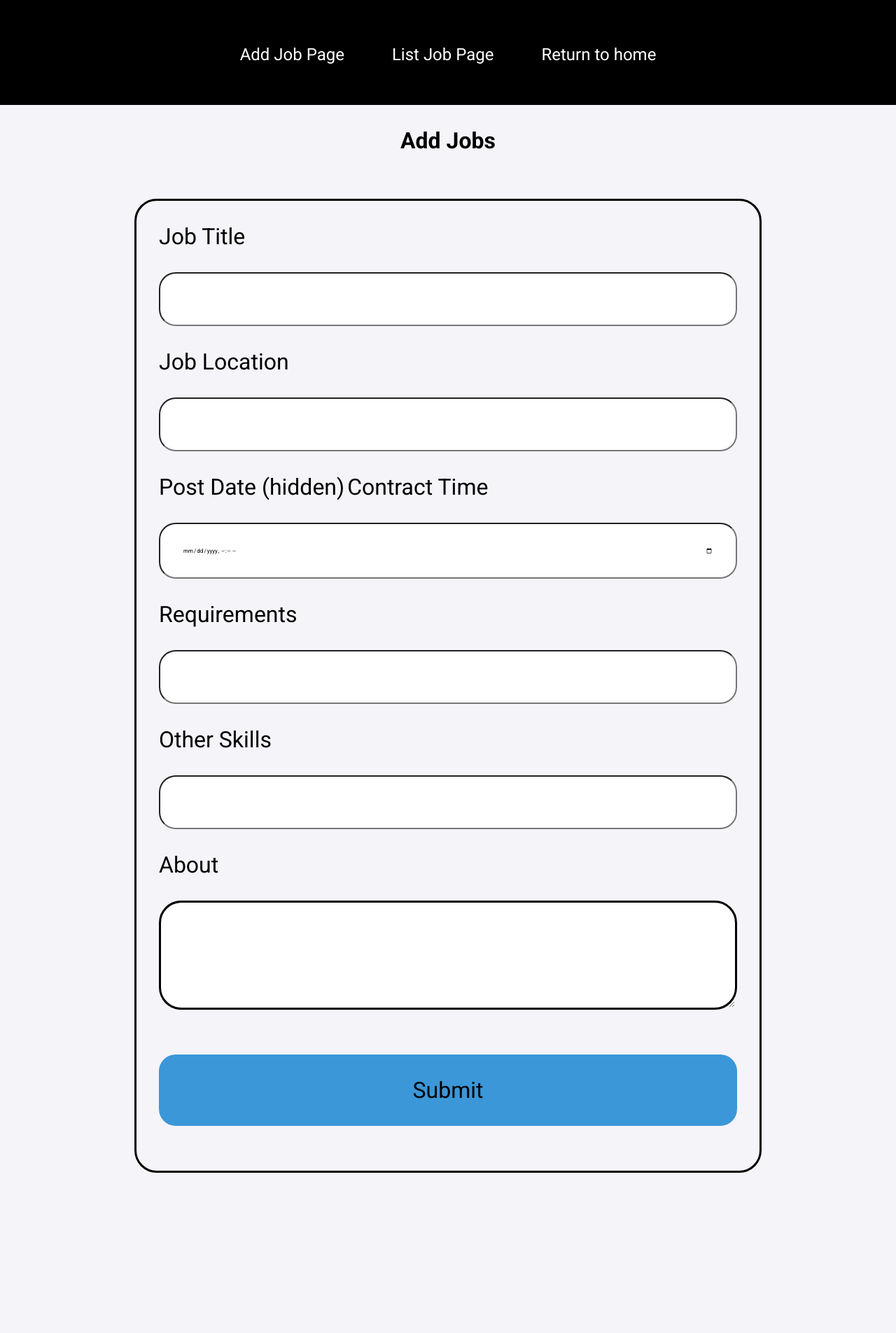
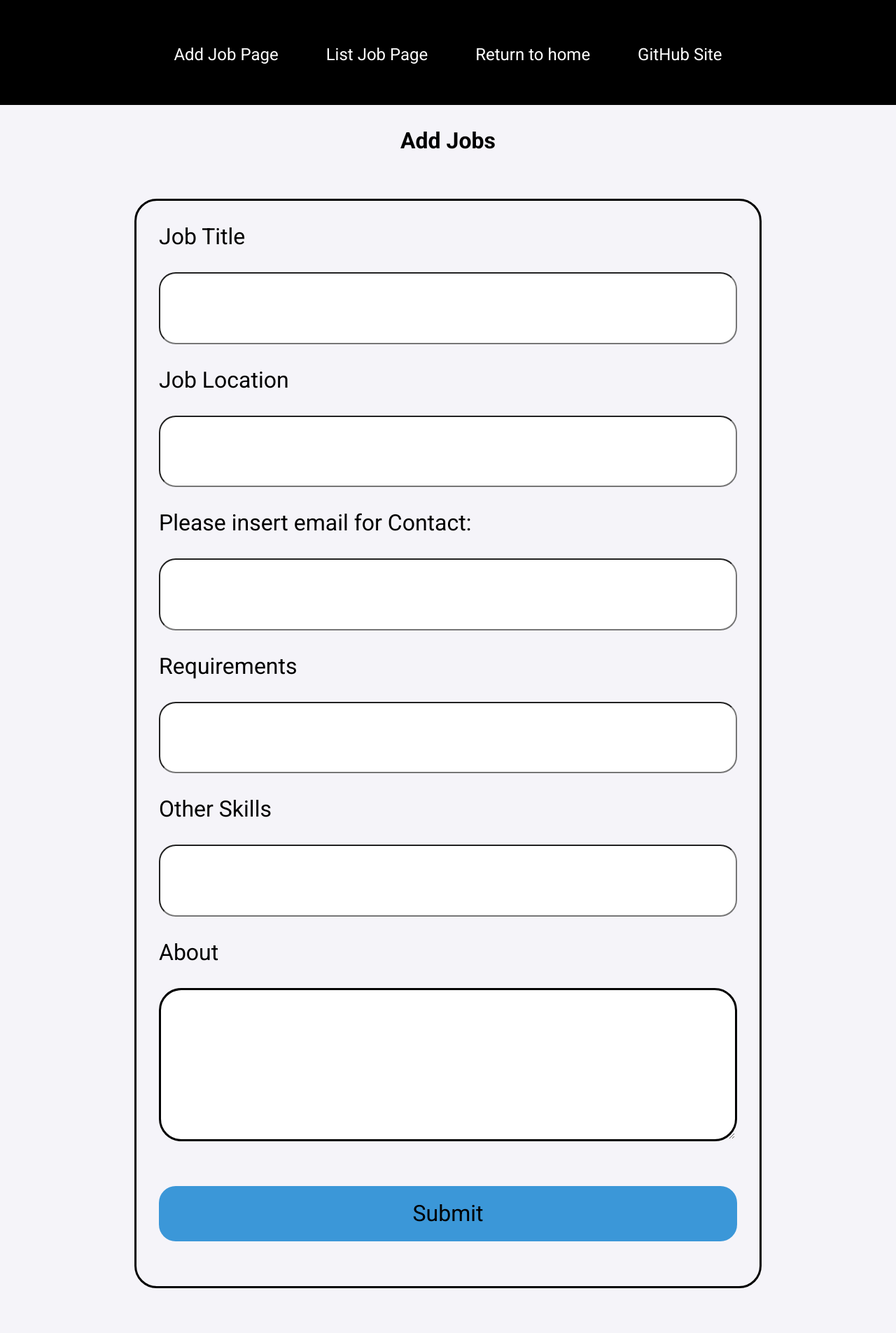
Before and after one commit to lucasdosantos90/Job-Posting-Website-With-API, a Flask app: page /add in a window 1280 px wide. Shown: the whole page at 70% size. Before the commit the page ends 1676 px from the top, so only its background shows below. Run offline with Flask 3, Linux system fonts and the light colour scheme.

Commit message:
final changes

```diff
--- a/main.py
+++ b/main.py
@@ -1,7 +1,7 @@
 from flask import Flask, request, render_template, redirect, url_for, jsonify, request
-from datetime import datetime
 from flask_sqlalchemy import SQLAlchemy
 from flask_cors import CORS
+from socket import gethostname
 
 app = Flask(__name__)
 app.config['SQLALCHEMY_DATABASE_URI'] = 'sqlite:///job_website.sqlite3.db'
@@ -14,11 +14,10 @@ class Post_Job(db.Model):
     job_id = db.Column(db.Integer(), primary_key=True)
     job_title = db.Column(db.String())
     job_location = db.Column(db.String())
-    job_post_date = db.Column(db.DateTime(), default=datetime.now())
-    job_contract_time = db.Column(db.DateTime(), default=datetime.now())
     job_requirements = db.Column(db.String())
     job_other_skills = db.Column(db.String())
     job_about = db.Column(db.String())
+    job_apply = db.Column(db.String())
 
     def to_dict(self):
         result = {}
@@ -53,13 +52,10 @@ def add_job():
         post = Post_Job(
             job_title=form['job_title'],
             job_location=form['job_location'],
-
-            # job_post_date=datetime(form['job_post_date']),
-            #job_contract_time = request.form.get('job_contract_time'),
-
             job_requirements=form['job_requirements'],
             job_other_skills=form['job_other_skills'],
             job_about=form['job_about'],
+            job_apply = form['job_apply']
             )
         db.session.add(post)
         db.session.commit()
@@ -87,6 +83,7 @@ def edit_jobs(id):
             edit.job_requirements = form['job_requirements']
             edit.job_other_skills = form['job_other_skills']
             edit.job_about = form['job_about']
+            edit.job_apply = form['job_apply']
             db.session.commit()
         except Exception as error:
             print('Error',error)
@@ -131,13 +128,10 @@ def api_add_jobs():
         jobs = Post_Job(
             job_title=form['job_title'],
             job_location=form['job_location'],
-
-            #job_post_date=datetime(form['job_post_date']),
-            #job_contract_time = request.form.get('job_contract_time'),
-
             job_requirements=form['job_requirements'],
             job_other_skills=form['job_other_skills'],
             job_about=form['job_about'],
+            job_apply = form['job_apply']
             )
         db.session.add(jobs)
         db.session.commit()
--- a/static/add_jobs.css
+++ b/static/add_jobs.css
@@ -46,8 +46,8 @@ h1 {
 
 #form_jobs > form > input {
     margin: 2rem auto 2rem auto;
-    padding: 2rem;
-    font-size: .5rem;
+    padding: 1.3rem;
+    font-size: 3rem;
     width: 100%;
     border-radius: 1.5rem;
 }
@@ -58,6 +58,8 @@ textarea {
     width: 100%;
     margin: 2rem 0;
     border: 3px solid black;
+    padding: 1.3rem;
+    font-size: 3rem;
 }
 
 input[type=submit]{
--- a/static/styles_index.css
+++ b/static/styles_index.css
@@ -37,7 +37,7 @@ ul > li > a {
 }
 #jobs_list{
     border:5px solid black;
-    height: 100vh;
+    height: 100%;
     width: 80vw;
     border-radius: 2rem;
     margin: 2rem auto;
@@ -55,13 +55,15 @@ hr {
     margin: 4rem;
     border: 3px solid hsla(205, 67%, 54%, 1);
 }
-#jobs_list a {
+#jobs_list > a {
+    text-align: center;
     display: inline-block;
+    width: 30%;
     border-radius: 2rem;
     border: none;
     background-color: hsla(205, 67%, 54%, 1);
     padding: 2rem;
-    margin: 2rem;
+    margin: 2rem 3rem;
     text-decoration: none;
     color: white;
 }
--- a/templates/add_jobs.html
+++ b/templates/add_jobs.html
@@ -18,26 +18,23 @@
     <div id="form_jobs">
         <form method="POST" action="{{ url_for('add_job') }}">
             <label for="job_title">Job Title</label>
-            <input name="job_title">
+            <input type="text" required name="job_title">
 
             <label for="job_location">Job Location</label>
-            <input name="job_location">
+            <input type="text" required name="job_location">
 
-            <label for="job_post_date">Post Date (hidden)</label>
-            <input type="hidden" name="job_post_date">
-
-            <label for="job_contract_time">Contract Time</label>
-            <input type="datetime-local" name="job_contract_time">
+            <label for="job_apply">Please insert email for Contact:</label>
+            <input type="email" required name="job_apply">
 
             <label for="job_requirements">Requirements</label>
-            <input name="job_requirements">
+            <input type="text" required name="job_requirements">
 
             <label for="job_other_skills">Other Skills</label>
-            <input name="job_other_skills">
+            <input type="text" required name="job_other_skills">
 
             <label for="job_about">About</label>
-            <textarea name="job_about" rows="10"></textarea>
-            <input type="submit" value="Submit" id="inp_submit">
+            <textarea name="job_about" rows="3"></textarea>
+            <input type="submit" required value="Submit" id="inp_submit">
         </form>
     </div>
 </body>
--- a/templates/index.html
+++ b/templates/index.html
@@ -19,24 +19,26 @@
         <li>
             <a href="{{ url_for('home') }}">Return to home</a>
         </li>
+        <li>
+            <a href="https://lucasdosantos90.github.io/Job-Posting-Website-With-API/">GitHub Site</a>
+        </li>
     </ul>
     {% endblock navbar %}
 
     {% block jobs_list %}
+        {% for job in job_list %}
             <div id="jobs_list">
-        {% for job in job_list %}
                 <p>{{ job.job_title }}</p>
                 <p>{{ job.job_location }}</p>
-        <p>{{ job.job_post_date }}</p>
-        <p>{{ job.job_contract_time }}</p>
                 <p>{{ job.job_requirements }}</p>
                 <p>{{ job.job_other_skills }}</p>
                 <p>{{ job.job_about }}</p>
+                <p>{{ job.job_apply }}</p>
                 <hr>
                 <a href="{{ url_for('delete_job', id=job.job_id) }}">Delete Job</a>
                 <a href="{{ url_for('edit_jobs', id=job.job_id) }}">Edit Job</a>
+            </div>
         {% endfor %}
-    </div>
     {% endblock jobs_list %}
 </body>
 </html>
```
Also changed, not shown: API/api.js (+11 -11 lines), templates/edit_jobs.html (+3 -6 lines). Lines whose indentation alone changed are shown as unchanged.
